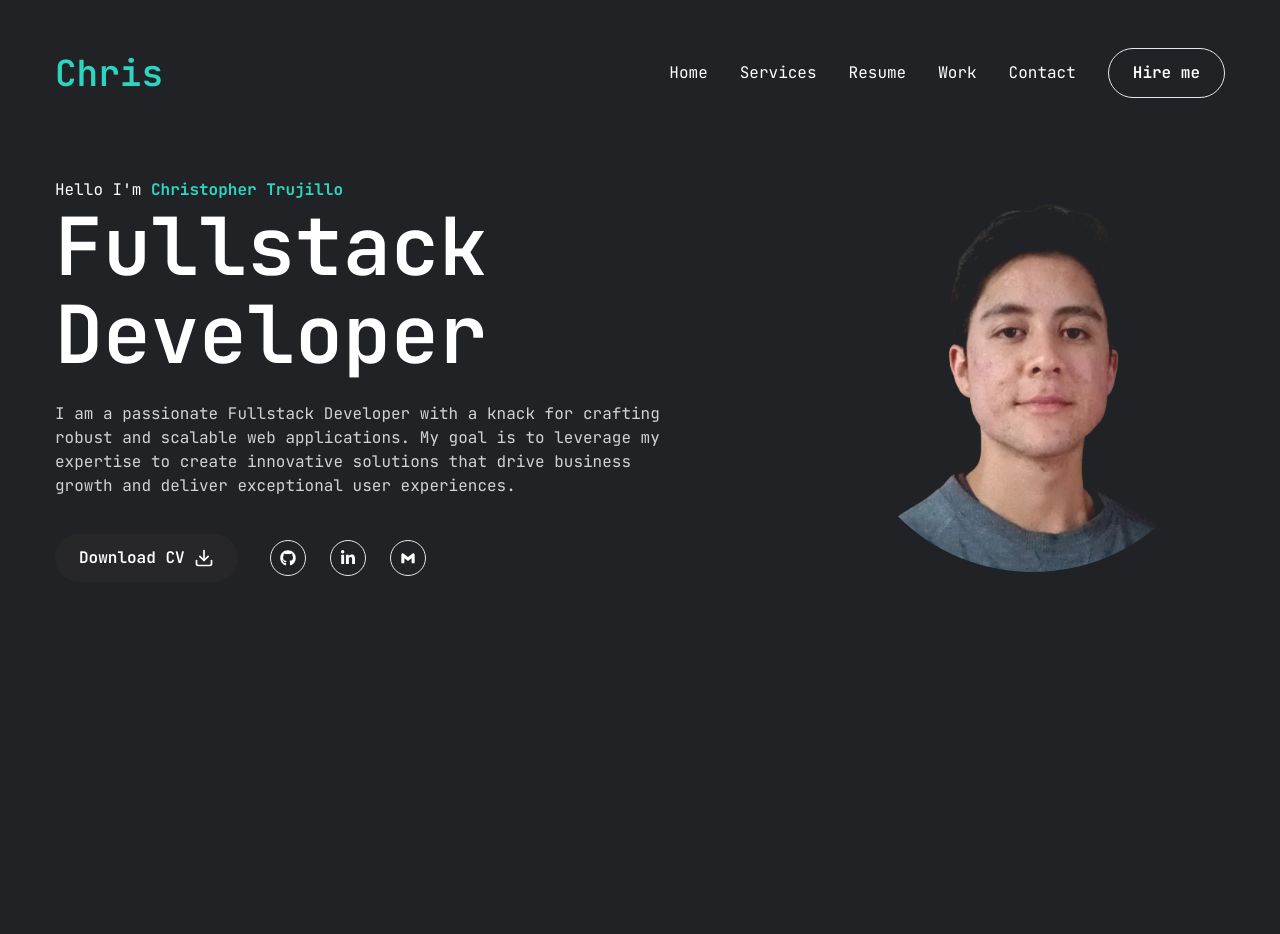
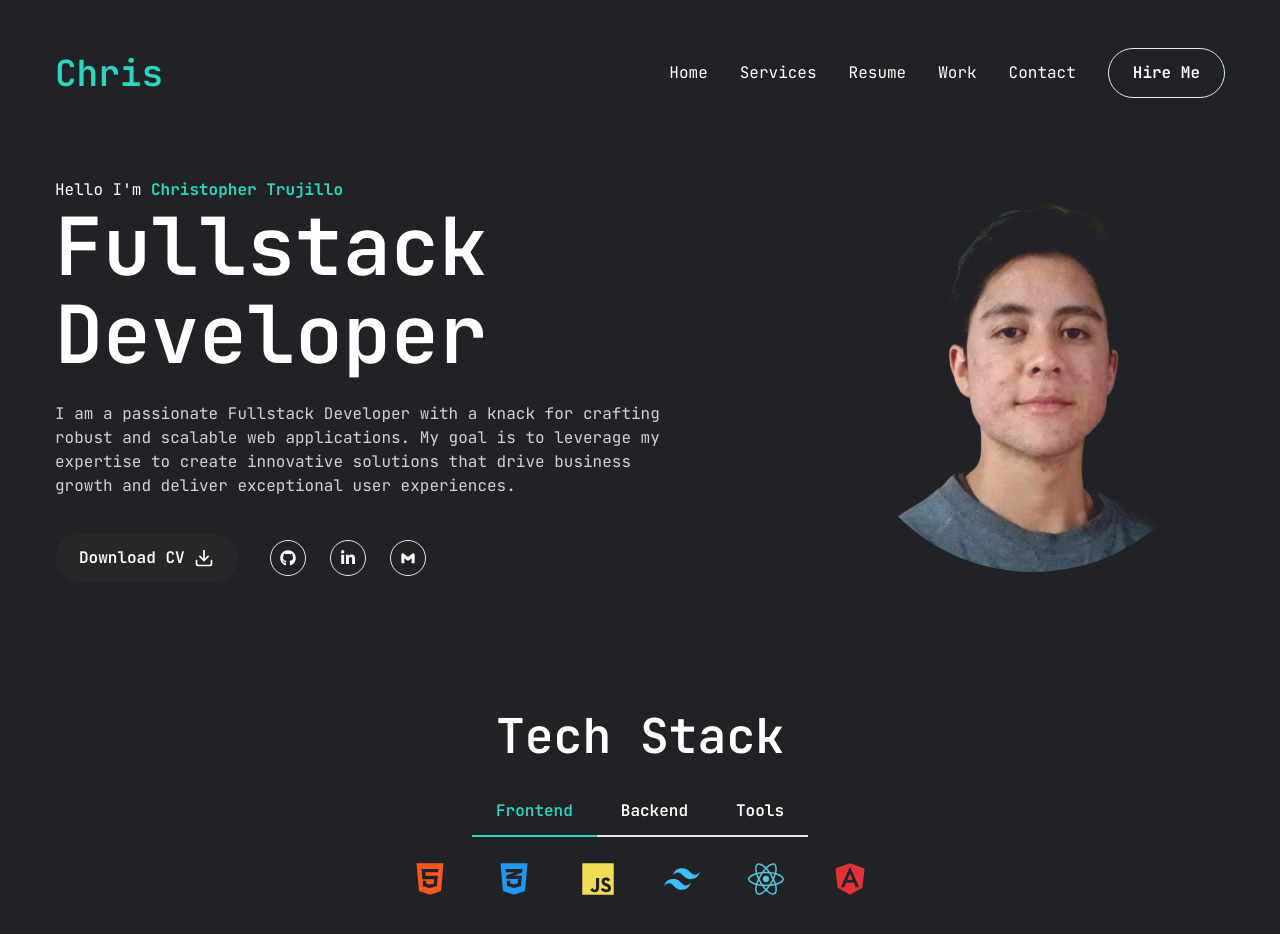
Before and after one commit to chiss7/portfolio, a React (Vite) app: page / in a window 1280 px wide. Shown: the top 934 px of the page. Before the commit the page ends 800 px from the top, so only its background shows below. Built offline with nearby package versions, Linux system fonts and the light colour scheme.

Commit message:
add stack component

```diff
--- a/src/App.jsx
+++ b/src/App.jsx
@@ -1,5 +1,6 @@
 import { Home } from "./components/Home";
 import Navbar from "./components/Navbar";
+import { Stack } from "./components/Stack";
 
 function App() {
   return (
@@ -11,6 +12,7 @@ function App() {
 
       <Navbar />
       <Home />
+      <Stack />
 
     </div>
   );
--- a/src/components/Button.jsx
+++ b/src/components/Button.jsx
@@ -1,9 +1,9 @@
 import classNames from "classnames";
 import PropTypes from "prop-types";
 
-export const Button = ({ children, onClick, variant, size }) => {
+export const Button = ({ children, onClick, variant, size, className }) => {
   const classes = classNames(
-    "inline-flex items-center justify-center whitespace-nowrap rounded-full font-semibold transition-all focus:outline-none",
+    "inline-flex items-center justify-center whitespace-nowrap rounded-full font-semibold transition-all focus:outline-none capitalize",
     {
       "px-4 py-2 text-sm": size === "sm",
       "px-6 py-3 text-md": size === "md",
@@ -13,7 +13,9 @@ export const Button = ({ children, onClick, variant, size }) => {
         variant === "secondary",
       "border border-slate-200 hover:bg-slate-100 hover:text-slate-900":
         variant === "outline",
-    }
+      "rounded-none border-b-2 hover:border-teal-400 hover:text-teal-400" : variant === "underline",
+    },
+    className
   );
 
   return (
@@ -26,6 +28,7 @@ export const Button = ({ children, onClick, variant, size }) => {
 Button.propTypes = {
   children: PropTypes.node.isRequired,
   onClick: PropTypes.func,
-  variant: PropTypes.oneOf(["primary", "secondary", "outline"]),
+  variant: PropTypes.oneOf(["primary", "secondary", "outline", "underline"]),
   size: PropTypes.oneOf(["sm", "md", "lg"]),
+  className: PropTypes.string,
 };
--- /dev/null
+++ b/src/components/Stack.jsx
@@ -0,0 +1,148 @@
+import { useState } from "react";
+import { Button } from "./Button";
+import {
+  FaHtml5,
+  FaCss3Alt,
+  FaReact,
+  FaAngular,
+  FaJava,
+  FaNodeJs,
+  FaGitAlt,
+  FaGithub,
+  FaDocker,
+} from "react-icons/fa6";
+import { IoLogoJavascript } from "react-icons/io5";
+import { RiTailwindCssFill } from "react-icons/ri";
+import { SiSpringboot, SiIntellijidea, SiPostman } from "react-icons/si";
+import { VscVscode } from "react-icons/vsc";
+
+const stack = [
+  {
+    title: "frontend",
+    items: [
+      {
+        name: "HTML",
+        icon: <FaHtml5 color="#FF5722" />,
+      },
+      {
+        name: "CSS",
+        icon: <FaCss3Alt color="#2196F3" />,
+      },
+      {
+        name: "JavasScript",
+        icon: <IoLogoJavascript color="#F0DC55" />,
+      },
+      {
+        name: "TailwindCSS",
+        icon: <RiTailwindCssFill color="#3EBFF8" />,
+      },
+      {
+        name: "ReactJs",
+        icon: <FaReact color="#58C4DC" />,
+      },
+      {
+        name: "AngularJs",
+        icon: <FaAngular color="#E33236" />,
+      },
+    ],
+  },
+  {
+    title: "backend",
+    items: [
+      {
+        name: "Java",
+        icon: <FaJava color="#0E73B8" />,
+      },
+      {
+        name: "SpringBoot",
+        icon: <SiSpringboot color="#73B545" />,
+      },
+      {
+        name: "NodeJs",
+        icon: <FaNodeJs color="#93C745" />,
+      },
+    ],
+  },
+  {
+    title: "tools",
+    items: [
+      {
+        name: "Git",
+        icon: <FaGitAlt color="#F05639" />,
+      },
+      {
+        name: "GitHub",
+        icon: <FaGithub color="#000" />,
+      },
+      {
+        name: "IntelliJ IDEA",
+        icon: <SiIntellijidea color="#000" />,
+      },
+      {
+        name: "Vs Code",
+        icon: <VscVscode color="#087DCE" />,
+      },
+      {
+        name: "Docker",
+        icon: <FaDocker color="#19A2DC" />,
+      },
+      {
+        name: "Postman",
+        icon: <SiPostman color="#FF713E" />,
+      },
+    ],
+  },
+];
+
+export const Stack = () => {
+  const [value, setValue] = useState(0);
+  const [hoveredIndex, setHoveredIndex] = useState(null);
+
+  const category = stack[value];
+
+  return (
+    <section className="h-full text-white pb-12 xl:pb-0">
+      <div className="container mx-auto h-full xl:pt-8 xl:pb-16">
+        <h2 className="h2 text-center">Tech Stack</h2>
+        <div className="flex justify-center py-6">
+          {stack.map((item, index) => {
+            return (
+              <Button
+                size={"md"}
+                variant={"underline"}
+                key={index}
+                onClick={() => setValue(index)}
+                className={`${
+                  index === value && "border-teal-400 text-teal-400"
+                }`}
+              >
+                {item.title}
+              </Button>
+            );
+          })}
+        </div>
+        <div className="flex justify-center gap-12 flex-wrap">
+          {/* icon */}
+          {category.items.map((item, index) => {
+            return (
+              <div key={index} className="relative">
+                <i
+                  className="text-4xl"
+                  onMouseEnter={() => setHoveredIndex(index)}
+                  onMouseLeave={() => setHoveredIndex(null)}
+                >
+                  {item.icon}
+                </i>
+                {hoveredIndex === index && (
+                  <span className="absolute top-12 left-12 transform -translate-x-1/2 px-2 py-1 bg-zinc-800 text-white text-sm rounded-xl">
+                    {item.name}
+                  </span>
+                )}
+              </div>
+            );
+          })}
+        </div>
+      </div>
+    </section>
+  );
+};
```
